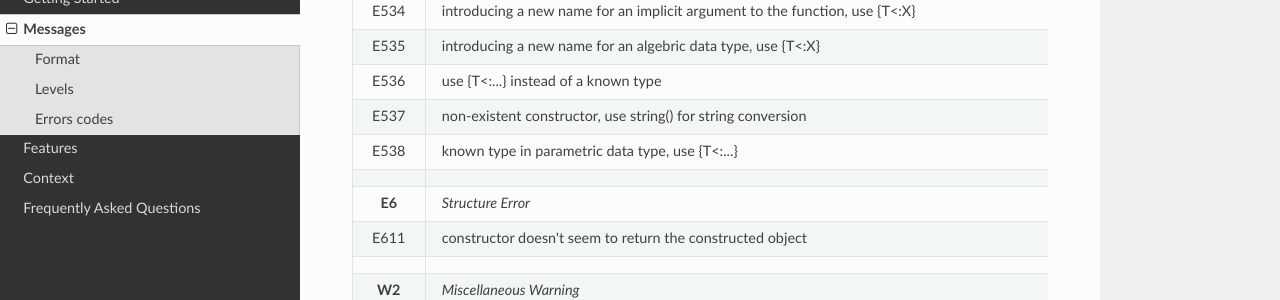
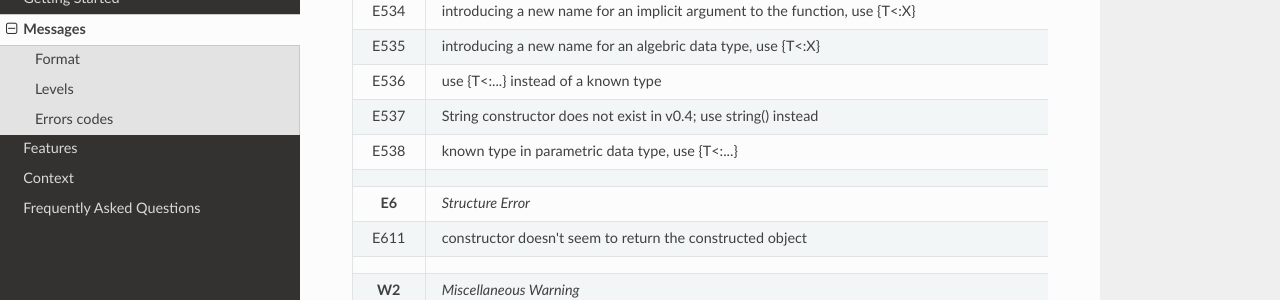
Before and after one commit to tonyhffong/Lint.jl, an MkDocs documentation site: the page built from docs/messages.md, in a window 1280 px wide and 900 px high, scrolled down 3211 px. Shown: the part 151-451 px from the top of the window. Built offline with MkDocs 1.6.1, drawn with Linux system fonts in a browser that asks for light colours; nearby versions of some CDN libraries; old or Windows-style settings are respelled for this version of MkDocs.

```diff
--- a/docs/messages.md
+++ b/docs/messages.md
@@ -106,7 +106,7 @@
 | E534   | introducing a new name for an implicit argument to the function, use {T<:X}
 | E535   | introducing a new name for an algebric data type, use {T<:X}
 | E536   | use {T<:...} instead of a known type
-| E537   | non-existent constructor, use string() for string conversion
+| E537   | String constructor does not exist in v0.4; use string() instead
 | E538   | known type in parametric data type, use {T<:...}
 |        |
 | **E6** | *Structure Error*
```
Also changed, not shown: 2 other files.
